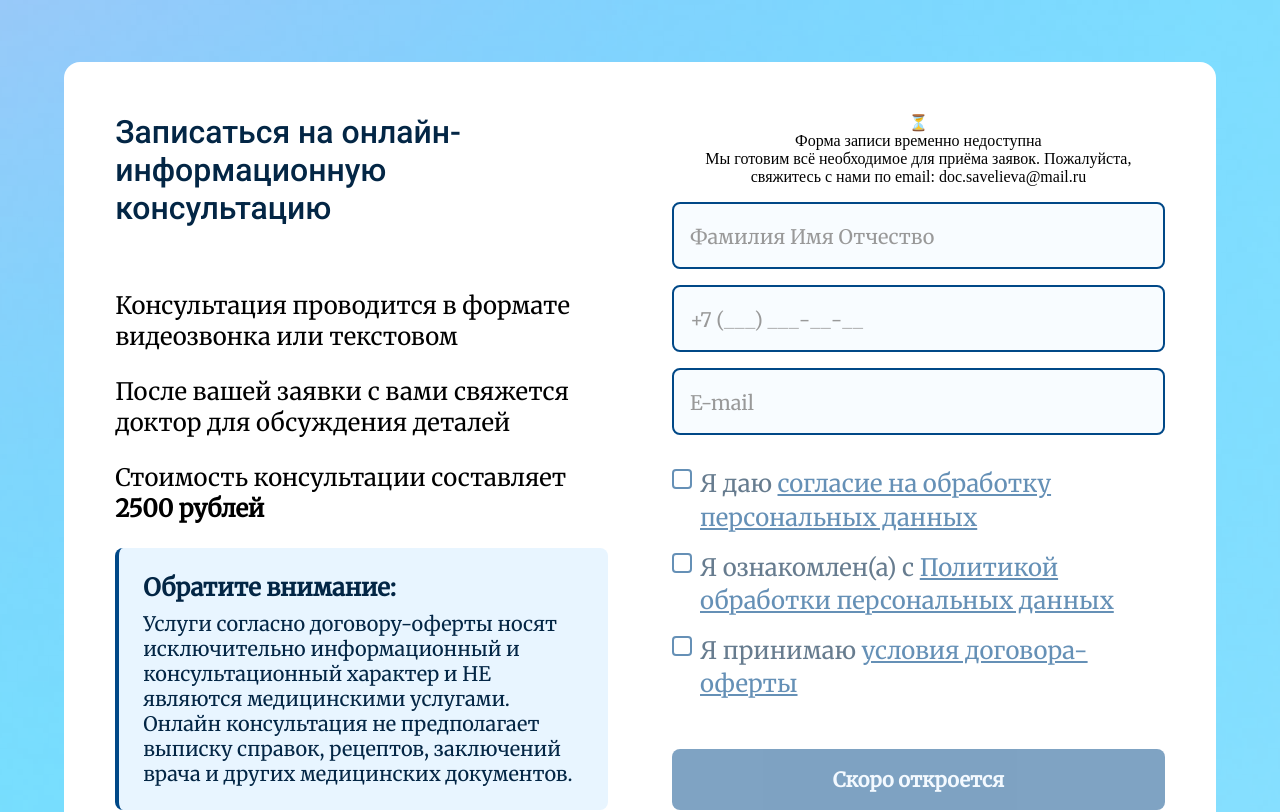
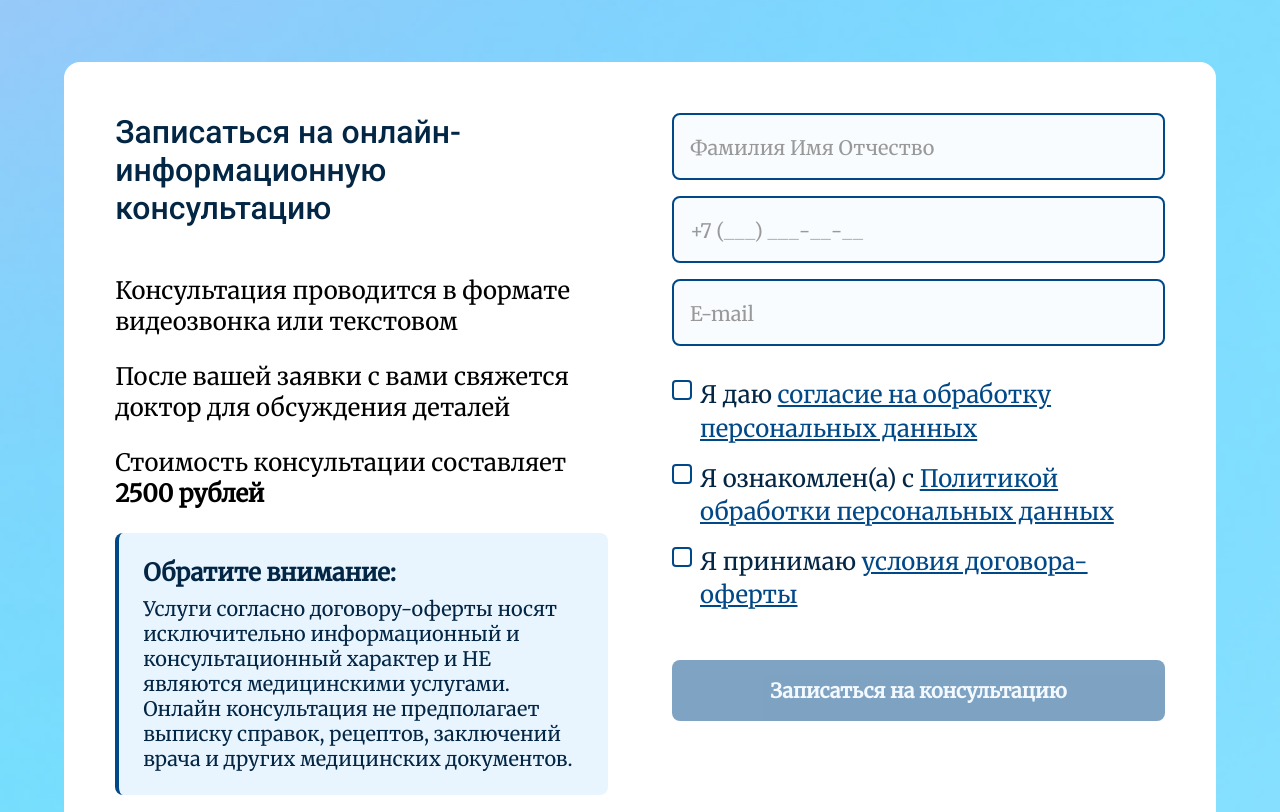
Before and after one commit to Nadya-Semyonova/doctorSavelieva, a React (Vite) app: page / in a window 1280 px wide. Shown: the part 2628-3440 px from the top of the page. Built offline with nearby package versions, Linux system fonts and the light colour scheme.

Commit message:
fix:appointment form

```diff
--- a/src/sections/Appointment/Appointment.tsx
+++ b/src/sections/Appointment/Appointment.tsx
@@ -21,8 +21,8 @@ const Appointment = () => {
     email: "",
   });
 
-  // Флаг: форма временно недоступна (до подтверждения РКН)
-  const isFormDisabled = true; // ← измените на false после подтверждения РКН
+
+  const isFormDisabled = false;
 
   // Функция для маски телефона
   const formatPhoneNumber = (value: string) => {
```
